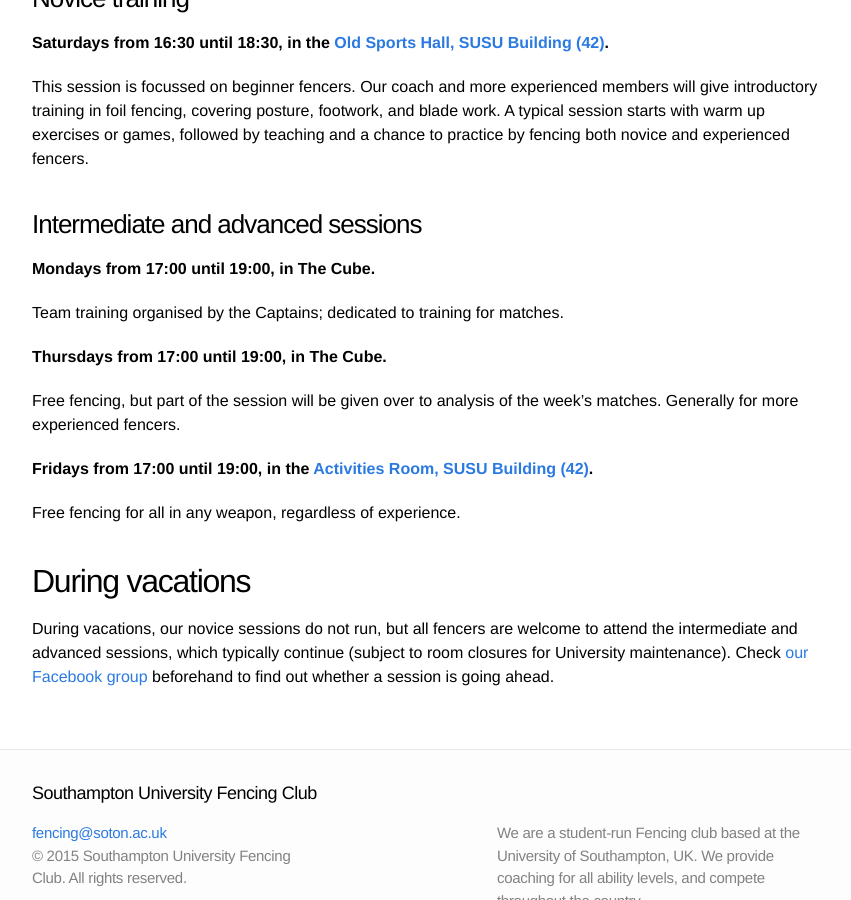
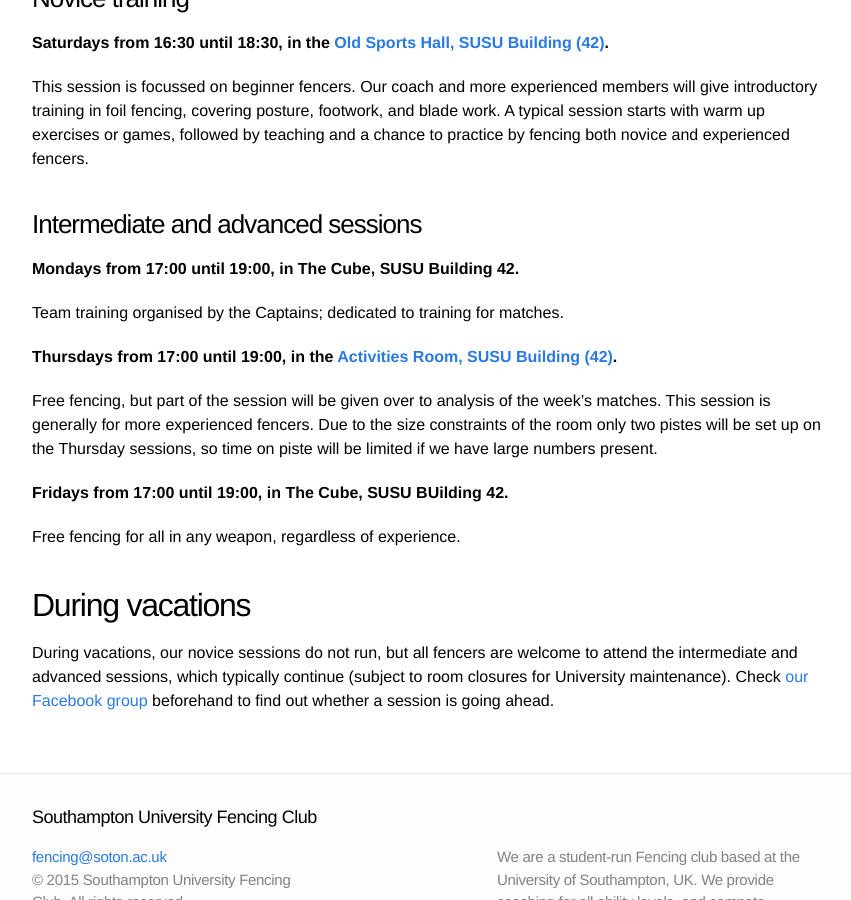
Before and after one commit to sotonfencing/sotonfencing.github.io, a Jekyll site: the page built from training.md, in a window 1280 px wide and 900 px high, scrolled down 625 px. Shown: the whole window, without its empty margins (208-1059 px from the left). Built offline with Jekyll 4.4.1, drawn with Linux system fonts in a browser that asks for light colours.

```diff
--- a/training.md
+++ b/training.md
@@ -27,15 +27,15 @@
 
 ### Intermediate and advanced sessions ###
 
-**Mondays from 17:00 until 19:00, in The Cube.**
+**Mondays from 17:00 until 19:00, in The Cube, SUSU Building 42.**
 
 Team training organised by the Captains; dedicated to training for matches.
 
-**Thursdays from 17:00 until 19:00, in The Cube.**
+**Thursdays from 17:00 until 19:00, in the [Activities Room, SUSU Building (42)][ActivitiesRoom].**
 
-Free fencing, but part of the session will be given over to analysis of the week's matches. Generally for more experienced fencers.
+Free fencing, but part of the session will be given over to analysis of the week's matches. This session is generally for more experienced fencers. Due to the size constraints of the room only two pistes will be set up on the Thursday sessions, so time on piste will be limited if we have large numbers present.
 
-**Fridays from 17:00 until 19:00, in the [Activities Room, SUSU Building (42)][ActivitiesRoom].**
+**Fridays from 17:00 until 19:00, in The Cube, SUSU BUilding 42.**
 
 Free fencing for all in any weapon, regardless of experience.
 
```
